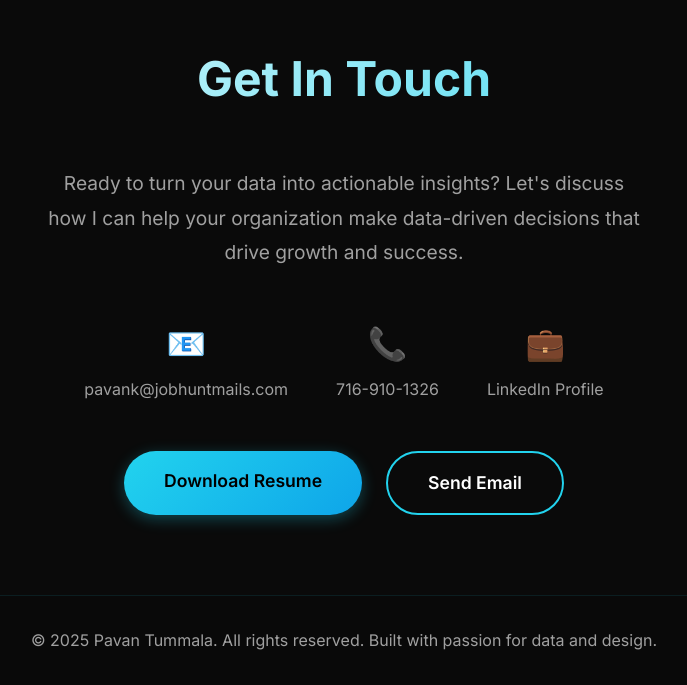
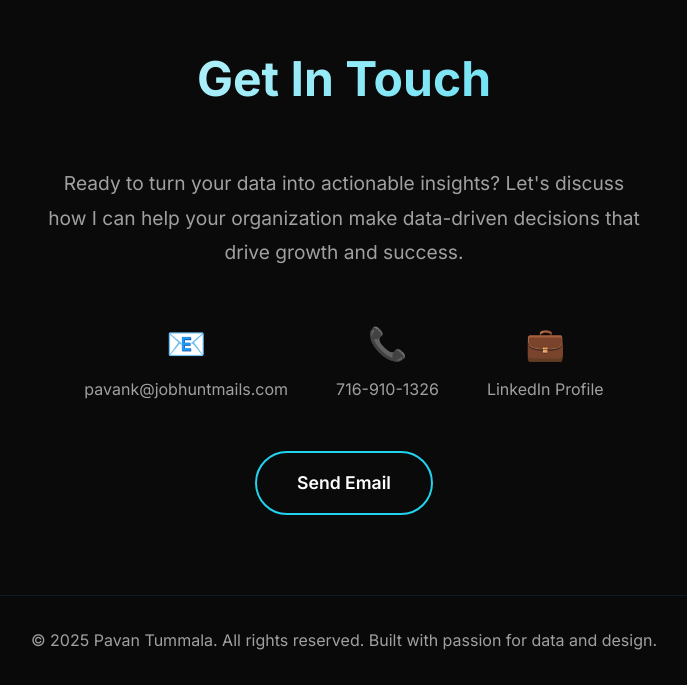
Before and after one commit to Pavan1009-prog/portfolio, a plain HTML site: page index.html in a window 1280 px wide. Shown: the part 3602-4287 px from the top of the page, without its empty margins (296-983 px from the left). Drawn offline with Linux system fonts and the light colour scheme.

Commit message:
Update index.html

```diff
--- a/index.html
+++ b/index.html
@@ -916,7 +916,6 @@
                 </div>
             </div>
             <div class="hero-buttons">
-                <a href="assets/pavan_tummala.pdf" target="_blank" class="btn-primary">Download Resume</a>
                 <a href="mailto:pavank@jobhuntmails.com" class="btn-secondary">Send Email</a>
             </div>
         </div>
```
